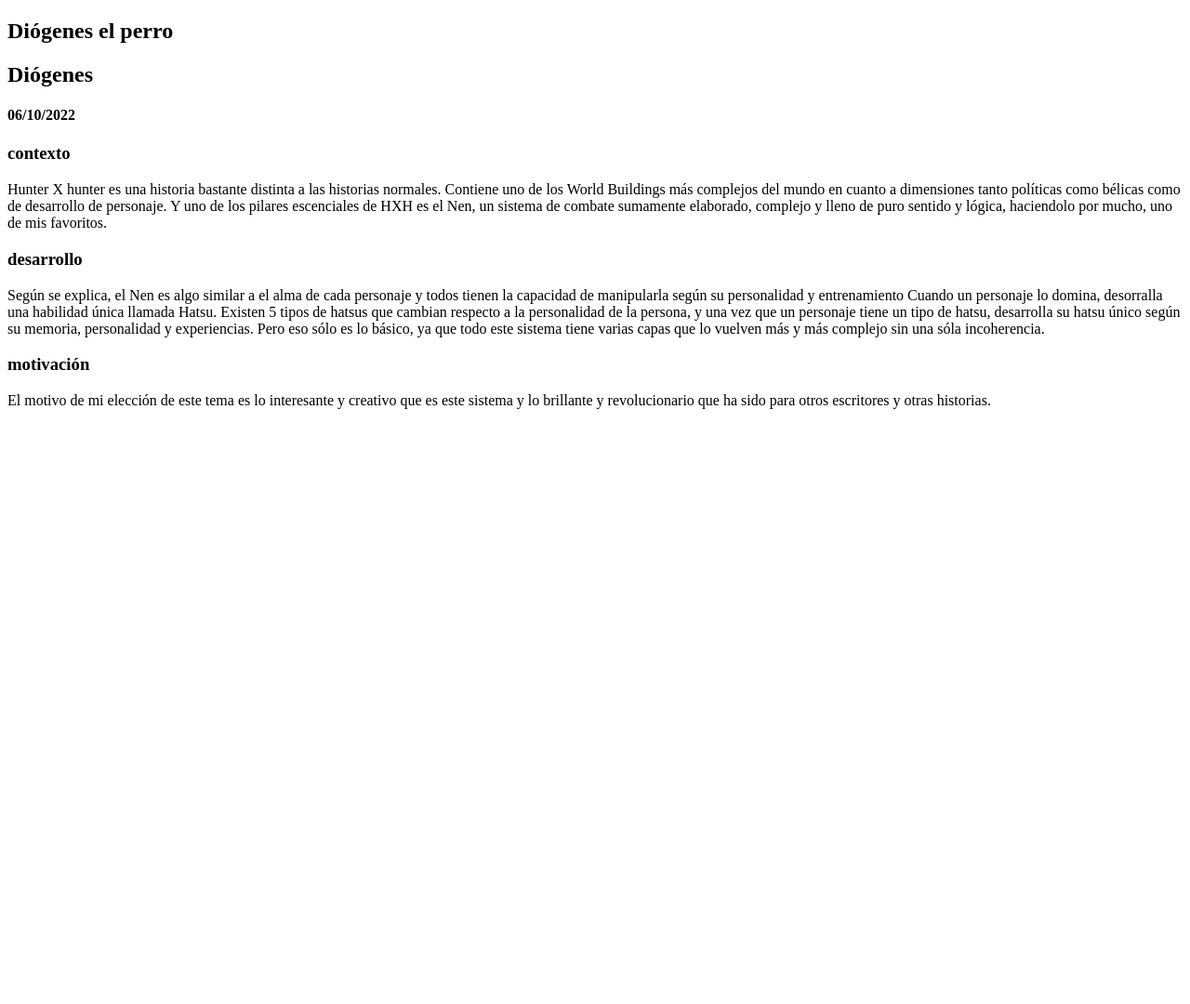
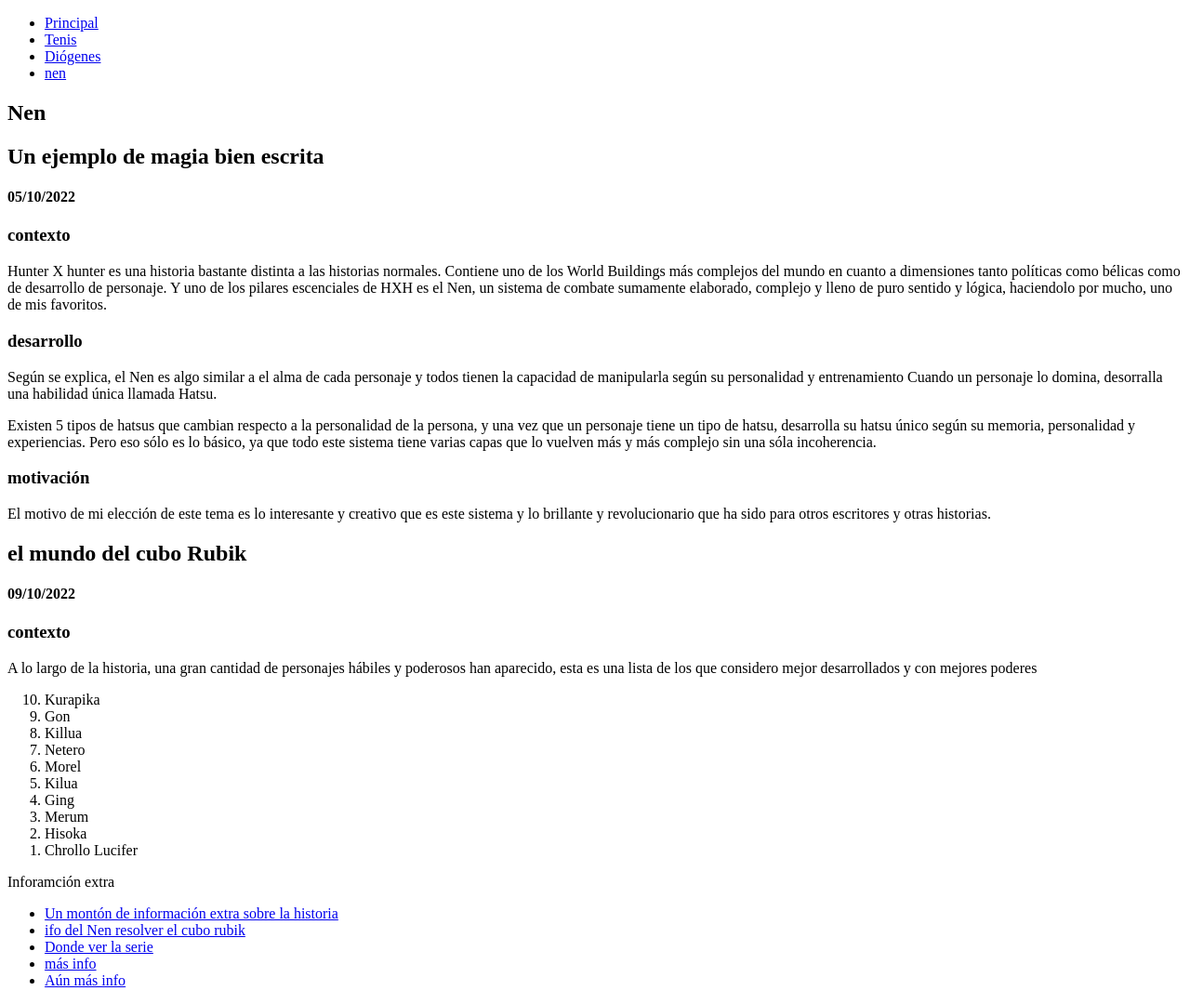
Before and after one commit to diegomelgoza1/melgo, a plain HTML site: page root/nen.html in a window 1280 px wide. Shown: the whole page at 93% size. Before the commit the page ends 800 px from the top, so only its background shows below. Drawn offline with Linux system fonts and the light colour scheme.

Commit message:
Termine sema 3

```diff
--- a/root/nen.html
+++ b/root/nen.html
@@ -1,26 +1,44 @@
+
 <!DOCTYPE html>
 <html lang="es">
 <head>
     <meta charset="UTF-8">
-    <meta http-equiv="X-UA-Compatible" content="IE=edge">
-    <meta name="viewport" content="width=device-width, initial-scale=1.0">
-    <title>Document</title>
+    <title>Cubo Rubik</title>
 </head>
 <body>
     <!--empieza mi blog-->
+    <!--lista de los otros temas-->
+    <nav>
+        <ul>
+            <li><a href="index.html">Principal</a></li>
+            <li><a href="tenis.html">Tenis</a></li>
+            <li><a href="diogenes.html">Diógenes</a></li>
+            <li><a href="cubo_rubik.html">nen</a></li>
+        </ul>
+    </nav>
+    <!--acaba lista de los otros temas-->
     <section>
         <!--empieza el título de mi blog-->
-        <header><h1>Diógenes el perro</h1></header>
         <header>
-            <hgroup>
-                <!--título del articulo-->
-                <h2>Diógenes</h2>
-                <!--fecha en la que se escribió el artículo-->
-                <h4>06/10/2022</h4>
-            </hgroup>
+            <h1>Nen
+            </h1>
         </header>
         <!--termina el título de mi blog-->
         <!--empieza contenido principal-->
+        <main>
+            <!--aqui van los articles-->
+
+            <!--inicia entrada: introducción al tema-->
+            <article>
+                <header>
+                    <hgroup>
+                        <!--titulo del articulo-->
+                        <h2>Un ejemplo de magia bien escrita</h2>
+                        <!--fecha en la que se escribio el articulo-->
+                        <h4>05/10/2022</h4>
+                    </hgroup>
+                </header>
+                <!--inicia contenido del artículo-->
                 <div>
                     <h3>contexto</h3>
                     <p>Hunter X hunter es una historia bastante distinta a las historias normales.
@@ -28,24 +46,78 @@
                         dimensiones tanto políticas como bélicas como de desarrollo de personaje.
                         Y uno de los pilares escenciales de HXH es el Nen, un sistema de combate
                         sumamente elaborado, complejo y lleno de puro sentido y lógica, haciendolo por
-                mucho, uno de mis favoritos.
-            </p>
+                        mucho, uno de mis favoritos.</p>
+
                     <h3>desarrollo</h3>
-            <p> Según se explica, el Nen es algo similar a el alma de cada personaje
+                    <p>Según se explica, el Nen es algo similar a el alma de cada personaje
                         y todos tienen la capacidad de manipularla según su personalidad y entrenamiento
                         Cuando un personaje lo domina, desorralla una habilidad única llamada Hatsu.
-                Existen 5 tipos de hatsus que cambian respecto a la personalidad de la persona,
+                        </p>
+                    <p>Existen 5 tipos de hatsus que cambian respecto a la personalidad de la persona,
                         y una vez que un personaje tiene un tipo de hatsu, desarrolla su hatsu único según su
                         memoria, personalidad y experiencias. Pero eso sólo es lo básico, ya que todo este sistema tiene varias
-                capas que lo vuelven más y más complejo sin una sóla incoherencia.
-            </p>
+                        capas que lo vuelven más y más complejo sin una sóla incoherencia.</p>
                     <h3>motivación</h3>
                     <p>El motivo de mi elección de este tema es lo interesante y creativo que es este sistema y lo brillante
-                y revolucionario que ha sido para otros escritores y otras historias.
+                        y revolucionario que ha sido para otros escritores y otras historias.</p>
+
+
+                </div>
+                <!--termina contenido del artículo-->
+                <footer>
+
+                </footer>
+            </article>
+            <!--fin entrada: cubo rubik-->
+
+            <!--inicia entrada 2: Ranking-->
+            <article>
+                <header>
+                    <hgroup>
+                        <!--titulo del articulo-->
+                        <h2>el mundo del cubo Rubik</h2>
+                        <!--fecha en la que se escribio el articulo-->
+                        <h4>09/10/2022</h4>
+                    </hgroup>
+                </header>
+                <!--inicia contenido del artículo-->
+                <div>
+                    <h3>contexto</h3>
+                    <p>A lo largo de la historia, una gran cantidad de personajes hábiles y poderosos
+                        han aparecido, esta es una lista de los que considero mejor desarrollados y con mejores poderes
                     </p>
+                        <ol reversed>
+                            <li>Kurapika</li>
+                            <li>Gon</li>
+                            <li>Killua</li>
+                            <li>Netero</li>
+                            <li>Morel</li>
+                            <li>Kilua</li>
+                            <li>Ging</li>
+                            <li>Merum</li>
+                            <li>Hisoka</li>
+                            <li>Chrollo Lucifer</li>
+                        </ol>
+
                 </div>
-        <main>
-            <!--aqui van los articles-->
+                <div>
+                    <p>Inforamción extra</p>
+                    <ul>
+                        <li><a href="https://hunterxhunter.fandom.com/es/wiki/Wiki_Hunter_%C3%97_Hunter" target="_blank">Un montón de información extra sobre la historia</a></li>
+                        <li><a href="https://hunterxhunter.fandom.com/es/wiki/Nen" target="_blank">ifo del Nen
+                            resolver el cubo rubik</a></li>
+                            <li><a href="https://www.crunchyroll.com/es/search?from=&q=hunter+x+hunter" target="_blank">Donde ver la serie</a></li>
+                                <li><a href="https://hunterxhunter.fandom.com/es/wiki/Nen" target="_blank">más info</a></li>
+                                    <li><a href="https://hunterxhunter.fandom.com/es/wiki/Nen" target="_blank">Aún más info </a></li>
+                    </ul>
+                </div>
+                <!--termina contenido del artículo-->
+                <footer>
+
+                </footer>
+            </article>
+            <!--fin entrada: cubo rubik-->
+
         </main>
         <!--termina contenido principal-->
 
```
Lines whose indentation alone changed are shown as unchanged.
